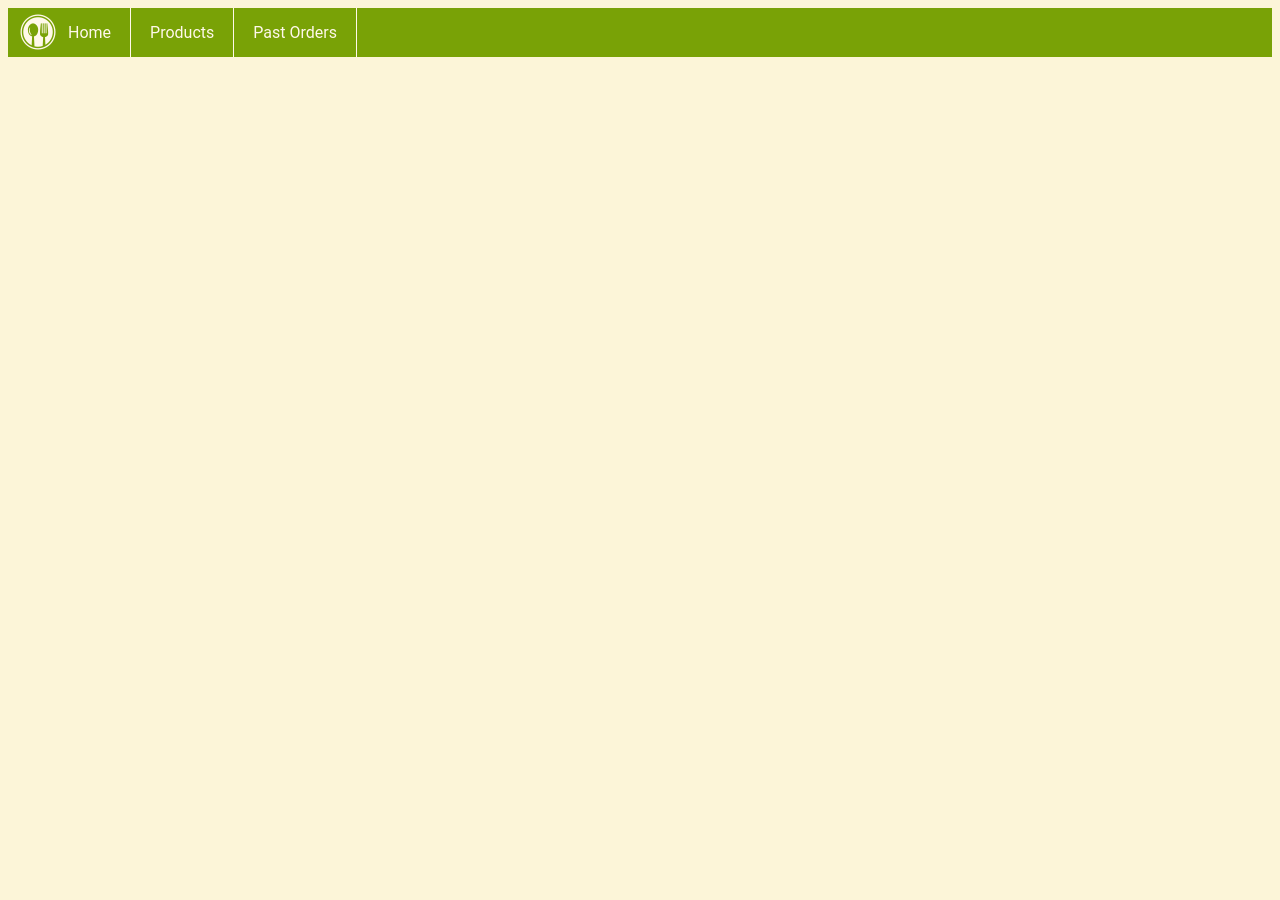
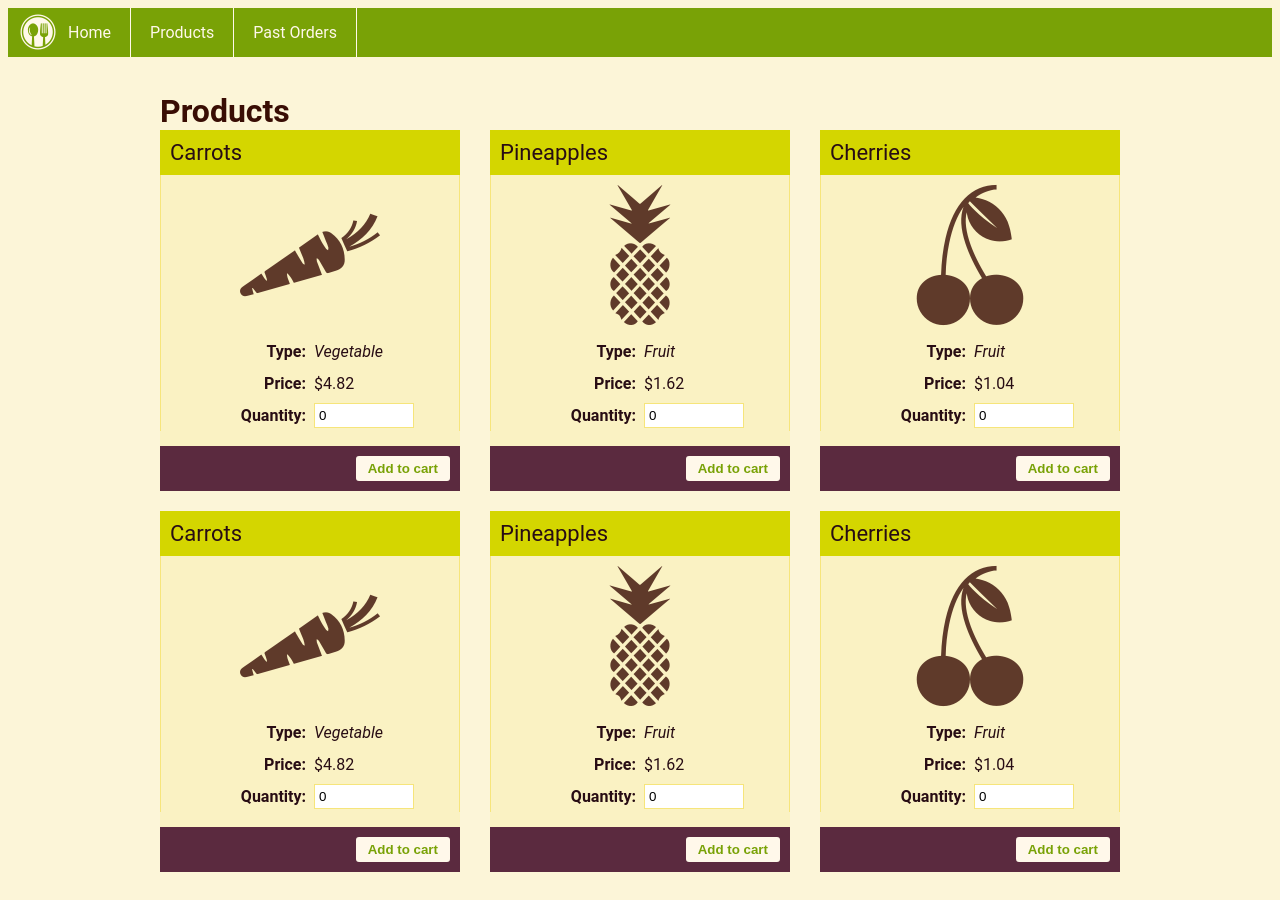
Before and after one commit to olamide234/ecommerce_app, a Vue app: page /products in a window 1280 px wide. Before the commit the page ends 800 px from the top, so only its background shows below. Built offline with nearby package versions, Linux system fonts and the light colour scheme.

Commit message:
feat: past orders page content

```diff
--- a/src/views/Home.vue
+++ b/src/views/Home.vue
@@ -64,5 +64,5 @@
     }
   },
   components: {}
-};
+}
 </script>
--- a/src/views/PastOrders.vue
+++ b/src/views/PastOrders.vue
@@ -1,3 +1,36 @@
 <template>
-    <div>Past Orders</div>
+  <main class="wrapper">
+        <h1>Past Orders</h1>
+
+        <table class="product-table">
+          <thead>
+            <tr>
+              <td><span class="sr-only">Product Image</span></td>
+              <td>Product</td>
+              <td>Price</td>
+              <td>Quantity</td>
+              <td>Total</td>
+              <td><span class="sr-only">Actions</span></td>
+            </tr>
+          </thead>
+          <tbody>
+            <tr>
+              <td><i class="icofont-carrot icofont-4x"/></td>
+              <td>Carrot</td>
+              <td>$1.00</td>
+              <td>1</td>
+              <td>$1.00</td>
+              <td><button class="btn btn-dark">Add</button></td>
+            </tr>
+            <tr>
+              <td><i class="icofont-banana icofont-4x"/></td>
+              <td>Banana</td>
+              <td>$0.50</td>
+              <td>10</td>
+              <td>$5.00</td>
+              <td><button class="btn btn-dark">Add</button></td>
+            </tr>
+          </tbody>
+        </table>
+      </main>
 </template>
--- a/src/views/Products.vue
+++ b/src/views/Products.vue
@@ -1,4 +1,213 @@
 <template>
   <div class="product">
+    <main class="wrapper">
+      <h1>Products</h1>
+
+      <div class="card-container">
+        <div class="card">
+          <div class="card-title">Carrots</div>
+          <div class="card-body">
+            <i class="icofont-10x icofont-carrot" />
+            <form>
+              <div class="row">
+                <div class="cell">
+                  <label>Type:</label>
+                </div>
+                <div class="cell">
+                  <em>Vegetable</em>
+                </div>
+              </div>
+              <div class="row">
+                <div class="cell">
+                  <label>Price:</label>
+                </div>
+                <div class="cell">$4.82</div>
+              </div>
+              <div class="row">
+                <div class="cell">
+                  <label>Quantity:</label>
+                </div>
+                <div class="cell">
+                  <input type="number" value="0" />
+                </div>
+              </div>
+            </form>
+          </div>
+          <div class="card-footer">
+            <button class="btn btn-light">Add to cart</button>
+          </div>
+        </div>
+
+        <div class="card">
+          <div class="card-title">Pineapples</div>
+          <div class="card-body">
+            <i class="icofont-10x icofont-pineapple" />
+            <form>
+              <div class="row">
+                <div class="cell">
+                  <label>Type:</label>
+                </div>
+                <div class="cell">
+                  <em>Fruit</em>
+                </div>
+              </div>
+              <div class="row">
+                <div class="cell">
+                  <label>Price:</label>
+                </div>
+                <div class="cell">$1.62</div>
+              </div>
+              <div class="row">
+                <div class="cell">
+                  <label>Quantity:</label>
+                </div>
+                <div class="cell">
+                  <input type="number" value="0" />
+                </div>
+              </div>
+            </form>
+          </div>
+          <div class="card-footer">
+            <button class="btn btn-light">Add to cart</button>
+          </div>
+        </div>
+
+        <div class="card">
+          <div class="card-title">Cherries</div>
+          <div class="card-body">
+            <i class="icofont-10x icofont-cherry"></i>
+            <form>
+              <div class="row">
+                <div class="cell">
+                  <label>Type:</label>
+                </div>
+                <div class="cell">
+                  <em>Fruit</em>
+                </div>
+              </div>
+              <div class="row">
+                <div class="cell">
+                  <label>Price:</label>
+                </div>
+                <div class="cell">$1.04</div>
+              </div>
+              <div class="row">
+                <div class="cell">
+                  <label>Quantity:</label>
+                </div>
+                <div class="cell">
+                  <input type="number" value="0" />
+                </div>
+              </div>
+            </form>
+          </div>
+          <div class="card-footer">
+            <button class="btn btn-light">Add to cart</button>
+          </div>
+        </div>
+
+        <div class="card">
+          <div class="card-title">Carrots</div>
+          <div class="card-body">
+            <i class="icofont-10x icofont-carrot"></i>
+            <form>
+              <div class="row">
+                <div class="cell">
+                  <label>Type:</label>
+                </div>
+                <div class="cell">
+                  <em>Vegetable</em>
+                </div>
+              </div>
+              <div class="row">
+                <div class="cell">
+                  <label>Price:</label>
+                </div>
+                <div class="cell">$4.82</div>
+              </div>
+              <div class="row">
+                <div class="cell">
+                  <label>Quantity:</label>
+                </div>
+                <div class="cell">
+                  <input type="number" value="0" />
+                </div>
+              </div>
+            </form>
+          </div>
+          <div class="card-footer">
+            <button class="btn btn-light">Add to cart</button>
+          </div>
+        </div>
+
+        <div class="card">
+          <div class="card-title">Pineapples</div>
+          <div class="card-body">
+            <i class="icofont-10x icofont-pineapple"></i>
+            <form>
+              <div class="row">
+                <div class="cell">
+                  <label>Type:</label>
+                </div>
+                <div class="cell">
+                  <em>Fruit</em>
+                </div>
+              </div>
+              <div class="row">
+                <div class="cell">
+                  <label>Price:</label>
+                </div>
+                <div class="cell">$1.62</div>
+              </div>
+              <div class="row">
+                <div class="cell">
+                  <label>Quantity:</label>
+                </div>
+                <div class="cell">
+                  <input type="number" value="0" />
+                </div>
+              </div>
+            </form>
+          </div>
+          <div class="card-footer">
+            <button class="btn btn-light">Add to cart</button>
+          </div>
+        </div>
+
+        <div class="card">
+          <div class="card-title">Cherries</div>
+          <div class="card-body">
+            <i class="icofont-10x icofont-cherry"></i>
+            <form>
+              <div class="row">
+                <div class="cell">
+                  <label>Type:</label>
+                </div>
+                <div class="cell">
+                  <em>Fruit</em>
+                </div>
+              </div>
+              <div class="row">
+                <div class="cell">
+                  <label>Price:</label>
+                </div>
+                <div class="cell">$1.04</div>
+              </div>
+              <div class="row">
+                <div class="cell">
+                  <label>Quantity:</label>
+                </div>
+                <div class="cell">
+                  <input type="number" value="0" />
+                </div>
+              </div>
+            </form>
+          </div>
+          <div class="card-footer">
+            <button class="btn btn-light">Add to cart</button>
+          </div>
+        </div>
+      </div>
+    </main>
   </div>
 </template>
```
